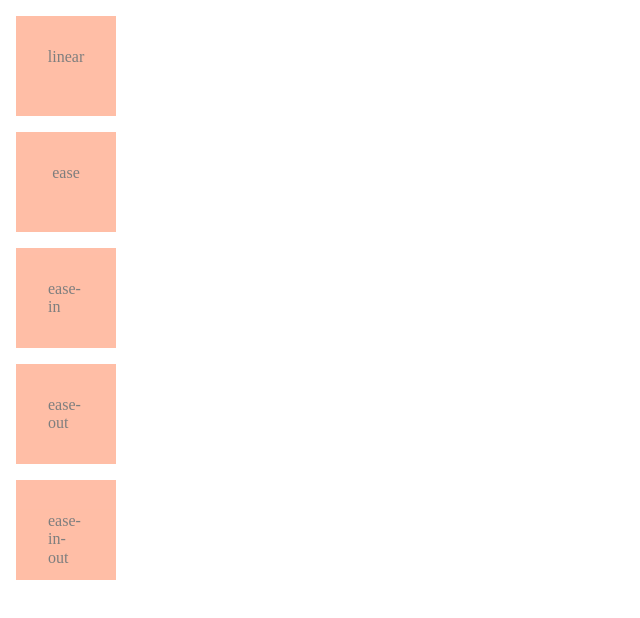
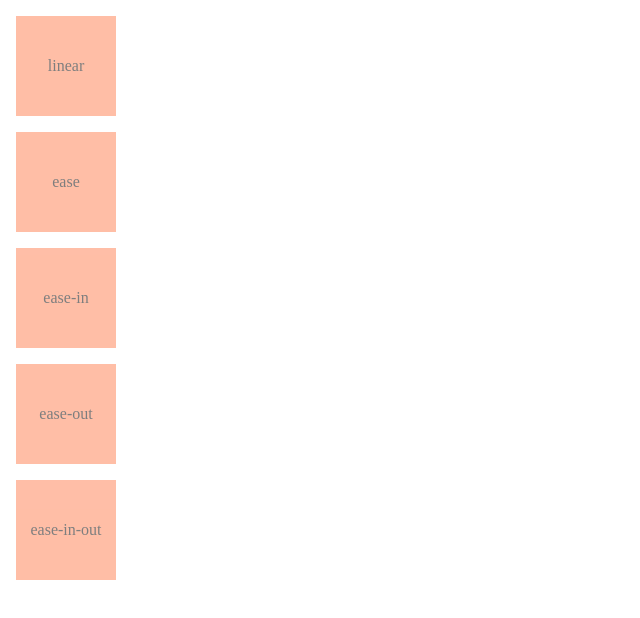
Before and after one commit to Scandal1996/GitHun, a plain HTML site: page index.html in a window 1280 px wide. Shown: the whole page, without its empty margins (0-640 px from the left). Drawn offline with nearby package versions, Linux system fonts and the light colour scheme.

Commit message:
Add files via upload

```diff
--- a/styles.css
+++ b/styles.css
@@ -2,15 +2,19 @@
     box-sizing: border-box;
 }
 
+.container{
+    margin: 16px;
+}
+
 .rect{
+    display: flex;
     width: 100px;
     height: 100px;
-    margin: 16px;
-    padding: 32px;
+    margin-top: 16px;
     background-color: coral;
     opacity: 0.5;
-    display: flex;
     justify-content: center;
+    align-items: center;
     transition-property: width;
     transition-duration: 2s;
 }
```
